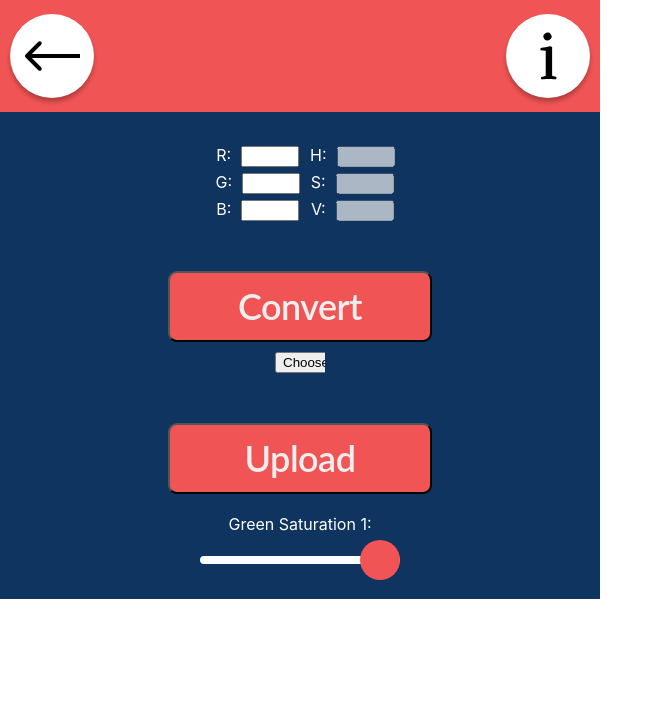
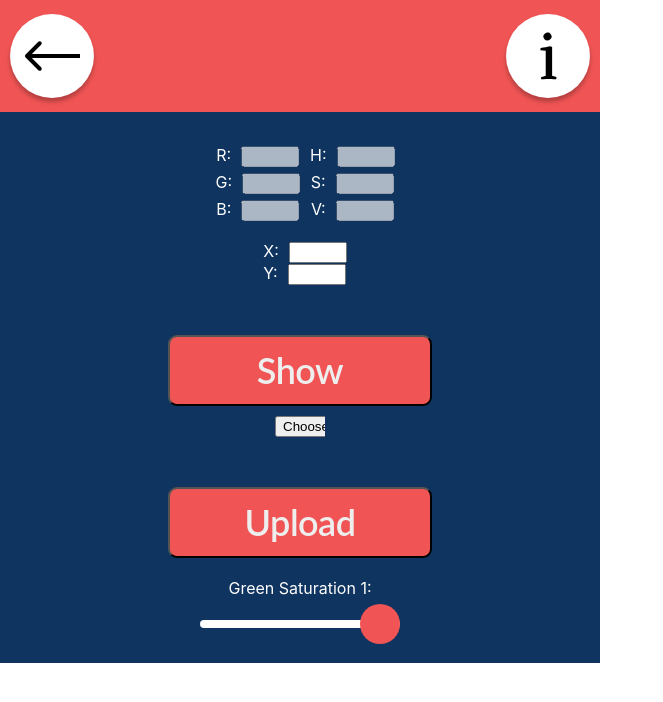
Before and after one commit to RomanSavych0/ComputerGraphics, a React (Create React App) app: page /color-models in a window 1280 px wide. Shown: the top 702 px of the page, without its empty margins (0-663 px from the left). Built offline with nearby package versions, Linux system fonts and the light colour scheme.

Commit message:
Show rgb and hsv color models in current image position

```diff
--- a/public/index.html
+++ b/public/index.html
@@ -12,7 +12,7 @@
     <link rel="apple-touch-icon" href="%PUBLIC_URL%/logo192.png" />
     <!--
       manifest.json provides metadata used when your web app is installed on a
-      user's mobile device or desktop. See https://developers.google.com/web/fundamentals/web-app-manifest/
+      user'style mobile device or desktop. See https://developers.google.com/web/fundamentals/web-app-manifest/
     -->
     <link rel="manifest" href="%PUBLIC_URL%/manifest.json" />
     <!--
--- a/src/contexts/ColorModelsContext.jsx
+++ b/src/contexts/ColorModelsContext.jsx
@@ -3,6 +3,8 @@ import React, {createContext, useState} from 'react';
 export const ColorModelsContext = createContext('color-models');
 
 const ColorModelsProvider = ({children}) => {
+  const [pixels, setPixels] = useState(null);
+  const [imageSize, setImageSize] = useState({width: 0, height: 0});
   const [fileSrc, setFileSrc] = useState('');
   const [greenSaturation, setGreenSaturation] = useState('1');
 
@@ -10,7 +12,9 @@ const ColorModelsProvider = ({children}) => {
     <ColorModelsContext.Provider
       value={{
         fileSrc, setFileSrc,
-        greenSaturation, setGreenSaturation
+        greenSaturation, setGreenSaturation,
+        pixels, setPixels,
+        imageSize, setImageSize
       }}
     >
       {children}
--- a/src/pages/ColorModels/ColorModels.module.scss
+++ b/src/pages/ColorModels/ColorModels.module.scss
@@ -7,8 +7,6 @@
 
 .IOImage {
   width: 300px;
-  height: 300px;
-  background-size: cover;
 }
 
 .convertForm, .fileForm {
--- a/src/pages/ColorModels/ColorModelsView.jsx
+++ b/src/pages/ColorModels/ColorModelsView.jsx
@@ -1,30 +1,86 @@
-import React, {useContext} from 'react';
+import React, {useContext, useRef, useEffect, useState} from 'react';
 import s from './ColorModels.module.scss';
 import {ColorModelsContext} from '../../contexts/ColorModelsContext';
+import convert from 'color-convert';
 
 const ColorModelsView = () => {
-  const {fileSrc, greenSaturation} = useContext(ColorModelsContext);
+  const {fileSrc, greenSaturation, setPixels, setImageSize} = useContext(ColorModelsContext);
+  const canvasRef = useRef();
+  const imageRef = useRef();
+  const [isImageLoaded, setIsImageLoaded] = useState(false);
+  const imageData = useRef();
 
-  const dynamicInputImageStyle = {
-    backgroundImage: `url(${fileSrc})`,
-  }
+  const onLoadImage = () => {
+    setIsImageLoaded(true);
+    setInitialCanvas();
+  };
 
-  const dynamicOutputImageStyle = {
-    backgroundImage: `linear-gradient(green, green), url(${fileSrc})`,
-    backgroundBlendMode: 'color',
-    filter: `saturate(${+greenSaturation})`
-  }
+  const setInitialCanvas = () => {
+    const canvas = canvasRef.current;
+    const ctx = canvas.getContext('2d');
+    const image = imageRef.current;
+    const width = image.clientWidth;
+    const height = image.clientHeight;
+
+    canvas.width = width;
+    canvas.height = height;
+
+    ctx.drawImage(image, 0, 0, width, height);
+    setImageSize({width, height})
+  };
+
+  const getPixels = () => {
+    const canvas = canvasRef.current;
+    const ctx = canvas.getContext('2d');
+    return ctx.getImageData(0, 0, canvas.width, canvas.height);
+  };
+
+  const filter = () => {
+    for (let i = 0; i < imageData.current.data.length; i += 4) {
+      let rgb = imageData.current.data.slice(i, i + 4);
+      let hsl = convert.rgb.hsl(rgb);
+
+      hsl[0] = 120;
+      hsl[1] = greenSaturation * 100;
+
+      rgb = convert.hsl.rgb(hsl);
+
+      imageData.current.data[i] = rgb[0];
+      imageData.current.data[i + 1] = rgb[1];
+      imageData.current.data[i + 2] = rgb[2];
+    }
+  };
+
+  useEffect(() => {
+    if (fileSrc) {
+      setIsImageLoaded(false);
+      imageRef.current.onload = onLoadImage;
+    }
+  }, [fileSrc]);
+
+  useEffect(() => {
+    if (isImageLoaded) {
+      const canvas = canvasRef.current;
+      const ctx = canvas.getContext('2d');
+      imageData.current = getPixels();
+      filter();
+      ctx.putImageData(imageData.current, 0, 0);
+      setPixels(imageData.current.data);
+    }
+  }, [isImageLoaded, greenSaturation]);
 
   return (
     <div style={{height: '100%'}}>
       <div className={s.IOContainer}>
-        {fileSrc && <div style={dynamicInputImageStyle} className={s.IOImage}/>}
+        {fileSrc &&
+        <img ref={imageRef} src={fileSrc}
+             className={s.IOImage} alt={'initImage'}
+        />
+        }
       </div>
       <div className={s.IOContainer}>
         {fileSrc &&
-        <div className={s.IOImage}
-             style={dynamicOutputImageStyle}
-        />
+        <canvas ref={canvasRef}/>
         }
       </div>
     </div>
--- a/src/pages/ColorModels/ConvertColorProperties.jsx
+++ b/src/pages/ColorModels/ConvertColorProperties.jsx
@@ -1,44 +1,54 @@
-import React from 'react';
+import React, {useContext} from 'react';
 import {Formik, Form, Field} from 'formik';
-import s from './ColorModels.module.scss';
+import style from './ColorModels.module.scss';
 import * as convert from 'color-convert';
+import {ColorModelsContext} from '../../contexts/ColorModelsContext';
 
 const ConvertColorProperties = () => {
+  const {pixels, imageSize} = useContext(ColorModelsContext);
+
   return (
     <Formik
       initialValues={{
-        r: '',
-        g: '',
-        b: '',
-        h: '',
-        s: '',
-        v: ''
+        r: '', g: '', b: '',
+        h: '', s: '', v: '',
+        x: '', y: ''
       }}
-      onSubmit={({r, g, b}, {setFieldValue}) => {
-        const [h, s, v] = convert.rgb.hsv(+r, +g, +b);
+      onSubmit={({x, y}, {setFieldValue}) => {
+        x = +x;
+        y = +y;
 
-        setFieldValue('h', h)
-        setFieldValue('s', s)
-        setFieldValue('v', v)
+        if (x >= 0 && x < imageSize.width && y >= 0 && y < imageSize.height) {
+          const offset = (imageSize.width * y + x) * 4;
+          const [r, g, b] = pixels.slice(offset, offset + 3);
+          const [h, s, v] = convert.rgb.hsv([r, g, b]);
+
+          setFieldValue('h', h);
+          setFieldValue('s', s);
+          setFieldValue('v', v);
+          setFieldValue('r', r);
+          setFieldValue('g', g);
+          setFieldValue('b', b);
+        }
       }}
     >
-      <Form className={s.convertForm}>
-        <div className={s.convertValuesContainer}>
-          <div className={s.convertValuesColumn}>
+      <Form className={style.convertForm}>
+        <div className={style.convertValuesContainer}>
+          <div className={style.convertValuesColumn}>
             <div>
               <label htmlFor="r">R:</label>
-              <Field id={'r'} name={'r'}/>
+              <Field disabled id={'r'} name={'r'}/>
             </div>
             <div>
               <label htmlFor="g">G:</label>
-              <Field id={'g'} name={'g'}/>
+              <Field disabled id={'g'} name={'g'}/>
             </div>
             <div>
               <label htmlFor="b">B:</label>
-              <Field id={'b'} name={'b'}/>
+              <Field disabled id={'b'} name={'b'}/>
             </div>
           </div>
-          <div className={s.convertValuesColumn}>
+          <div className={style.convertValuesColumn}>
             <div>
               <label htmlFor="h">H:</label>
               <Field disabled id={'h'} name={'h'}/>
@@ -53,7 +63,17 @@ const ConvertColorProperties = () => {
             </div>
           </div>
         </div>
-        <button type={'submit'}>Convert</button>
+        <div>
+          <div>
+            <label htmlFor="x">X:</label>
+            <Field required id={'x'} name={'x'}/>
+          </div>
+          <div>
+            <label htmlFor="y">Y:</label>
+            <Field required id={'y'} name={'y'}/>
+          </div>
+        </div>
+        <button type={'submit'}>Show</button>
       </Form>
     </Formik>
   );
--- a/src/pages/ColorModels/FileProperties.jsx
+++ b/src/pages/ColorModels/FileProperties.jsx
@@ -5,6 +5,7 @@ import {ColorModelsContext} from '../../contexts/ColorModelsContext';
 const FileProperties = () => {
   const {setFileSrc, setGreenSaturation, greenSaturation} = useContext(ColorModelsContext);
   const inputRef = useRef();
+  const timerId = useRef();
 
   const handleUploadFile = () => {
     const file = inputRef.current.files[0];
@@ -15,8 +16,14 @@ const FileProperties = () => {
     }
   };
 
-  const handleChangeGreenSaturation = (e) => {
-    setGreenSaturation(e.target.value);
+  const handleChangeGreenSaturation = ({target: {value}}) => {
+    if (timerId) {
+      clearTimeout(timerId)
+    }
+
+    setTimeout(() => {
+      setGreenSaturation(value);
+    }, 50)
   };
 
   return (
```
Also changed, not shown: 1 other file (tests, documents, lock files or other folders).
